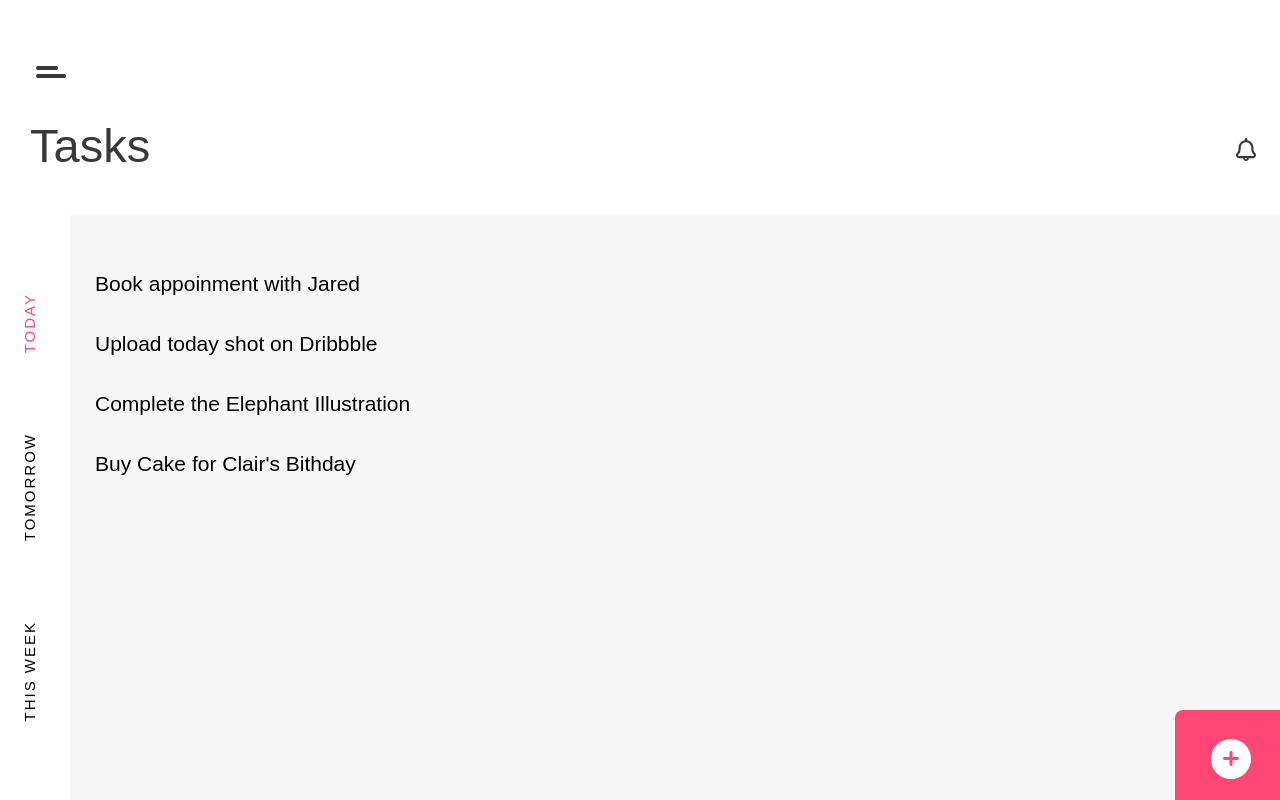
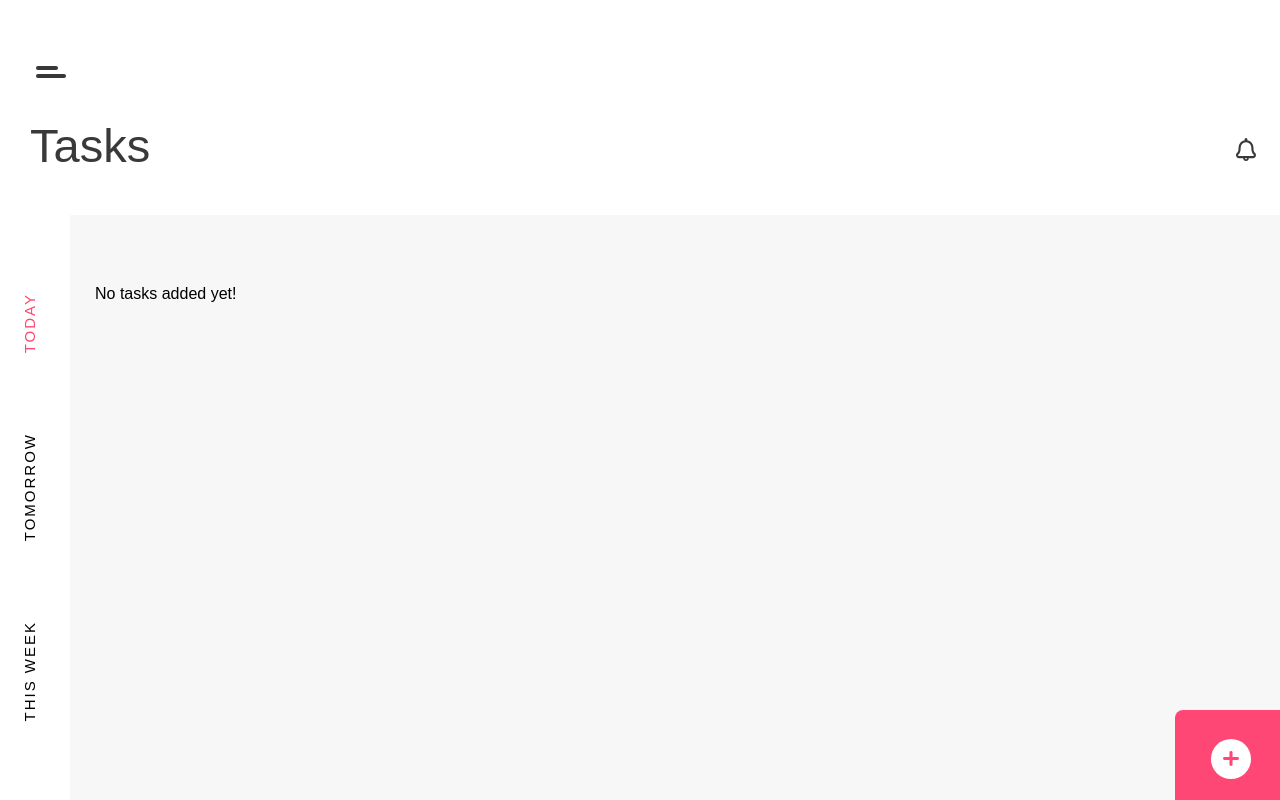
Before and after one commit to GiorgiNakeuri/Tasks, a React (Create React App) app: page / in a window 1280 px wide. Built offline with nearby package versions, Linux system fonts and the light colour scheme.

Commit message:
feat: connect components to state, remove mock data

```diff
--- a/package.json
+++ b/package.json
@@ -6,7 +6,9 @@
     "@testing-library/jest-dom": "^5.16.0",
     "@testing-library/react": "^11.2.7",
     "@testing-library/user-event": "^12.8.3",
+    "date-fns": "^2.27.0",
     "react": "^17.0.2",
+    "react-calendar": "^3.5.0",
     "react-dom": "^17.0.2",
     "react-scripts": "4.0.3",
     "web-vitals": "^1.1.2"
--- a/src/App.js
+++ b/src/App.js
@@ -3,13 +3,14 @@ import { Home } from "./views/home/home";
 import { NewTask } from "./views/newTaks/newTask";
 function App() {
   const [isAddTaskModalOpen, setIsTaskModalOpen] = useState(false);
+  const [tasks, setTasks] = useState([]);
 
   return (
     <div id="app-wrapper">
       {isAddTaskModalOpen ? (
-        <NewTask setIsTaskModalOpen={setIsTaskModalOpen} />
+        <NewTask setTasks={setTasks} setIsTaskModalOpen={setIsTaskModalOpen} />
       ) : (
-        <Home setIsTaskModalOpen={setIsTaskModalOpen} />
+        <Home setIsTaskModalOpen={setIsTaskModalOpen} tasks={tasks} />
       )}
     </div>
   );
--- a/src/components/addTaskButton/addTaskButton.js
+++ b/src/components/addTaskButton/addTaskButton.js
@@ -1,11 +1,8 @@
 import style from "./addTaskButton.module.css";
 
-export function AddTaskButton({ setIsTaskModalOpen }) {
+export function AddTaskButton({ onClick }) {
   return (
-    <button
-      onClick={() => setIsTaskModalOpen(false)}
-      className={style.AddTaskButton}
-    >
+    <button onClick={onClick} className={style.AddTaskButton}>
       Add Task
     </button>
   );
--- a/src/components/addTaskInput/addTaskInput.js
+++ b/src/components/addTaskInput/addTaskInput.js
@@ -1,9 +1,9 @@
 import styles from "./addTaskInput.module.css";
 
-export function AddTaskInput() {
+export function AddTaskInput({ onChange }) {
   return (
     <div className={styles.AddTaskInput}>
-      <input type="text" placeholder="Enter Task" />
+      <input onChange={onChange} type="text" placeholder="Enter Task" />
     </div>
   );
 }
--- a/src/components/dateSelector/dateSelector.js
+++ b/src/components/dateSelector/dateSelector.js
@@ -1,10 +1,33 @@
 import styles from "./dateSelector.module.css";
+import { useState, useRef } from "react";
+
 export function DateSelector() {
+  const [isCalendarOpen, setIsCalendarOpen] = useState(false);
+  const inputRef = useRef();
+  const hendle = () => {
+    const date = new Date();
+    console.log(date.toDateString());
+  };
+
+  const hendleTomorrow = () => {
+    const today = new Date();
+    const tomorrow = new Date(today);
+    tomorrow.setDate(tomorrow.getDate() + 1);
+    console.log(tomorrow.toDateString());
+  };
+
   return (
     <div className={styles.DateSelector}>
-      <button>Today</button>
-      <button>Tomorrow</button>
-      <button>Select Dates</button>
+      <button onClick={hendle}>Today</button>
+      <button onClick={hendleTomorrow}>Tomorrow</button>
+      <input
+        ref={inputRef}
+        placeholder="Date"
+        type="text"
+        onClick={() => {
+          inputRef.current.type = "date";
+        }}
+      />
     </div>
   );
 }
--- a/src/components/dateSelector/dateSelector.module.css
+++ b/src/components/dateSelector/dateSelector.module.css
@@ -13,4 +13,9 @@
   background: none;
   font-size: 15px;
   line-height: 41px;
+  cursor: pointer;
 }
+
+.DateSelector input {
+  cursor: pointer;
+}
--- a/src/components/mainBody/mainBody.js
+++ b/src/components/mainBody/mainBody.js
@@ -1,19 +1,14 @@
 import { TaskItem } from "../taskItem/taskItem";
 import styles from "./mainBody.module.css";
 
-const tasks = [
-  "Book appoinment with Jared",
-  "Upload today shot on Dribbble",
-  "Complete the Elephant Illustration",
-  "Buy Cake for Clair's Bithday",
-];
-
-export function MainBody() {
+export function MainBody({ tasks }) {
   return (
     <div className={styles.MainBody}>
-      {tasks.map((task) => (
-        <TaskItem task={task} key={task} />
-      ))}
+      {tasks.length ? (
+        tasks.map((task) => <TaskItem task={task} key={task} />)
+      ) : (
+        <p>No tasks added yet!</p>
+      )}
     </div>
   );
 }
--- a/src/views/home/home.js
+++ b/src/views/home/home.js
@@ -4,13 +4,13 @@ import { AddTask } from "../../components/addTask/addTask";
 import { Header } from "../../components/header/header";
 import styles from "./home.module.css";
 
-export function Home({ setIsTaskModalOpen }) {
+export function Home({ setIsTaskModalOpen, tasks }) {
   return (
     <div className={styles.layout}>
       <Header />
       <div>
         <Timeline />
-        <MainBody />
+        <MainBody tasks={tasks} />
         <AddTask setIsTaskModalOpen={setIsTaskModalOpen} />
       </div>
     </div>
--- a/src/views/newTaks/newTask.js
+++ b/src/views/newTaks/newTask.js
@@ -3,15 +3,26 @@ import { AddTaskHeader } from "../../components/addTaskHeader/addTaskHeader";
 import { AddTaskInput } from "../../components/addTaskInput/addTaskInput";
 import { DatePicker } from "../../components/datePicker/datePicker";
 import styles from "./newTask.module.css";
+import { useState } from "react";
 
-export function NewTask({ setIsTaskModalOpen }) {
+export function NewTask({ setIsTaskModalOpen, setTasks }) {
+  const [input, setInput] = useState("");
+
+  const hendleClick = () => {
+    setIsTaskModalOpen(false);
+    setTasks((previous) => [...previous, input]);
+  };
+  const handleInputChange = (event) => {
+    setInput(event.target.value);
+  };
+
   return (
     <div className={styles.wraper}>
       <AddTaskHeader />
-      <AddTaskInput />
+      <AddTaskInput onChange={handleInputChange} />
       <div className={styles.bottomHalf}>
         <DatePicker />
-        <AddTaskButton setIsTaskModalOpen={setIsTaskModalOpen} />
+        <AddTaskButton onClick={hendleClick} />
       </div>
     </div>
   );
```
Also changed, not shown: 1 other file (tests, documents, lock files or other folders).
